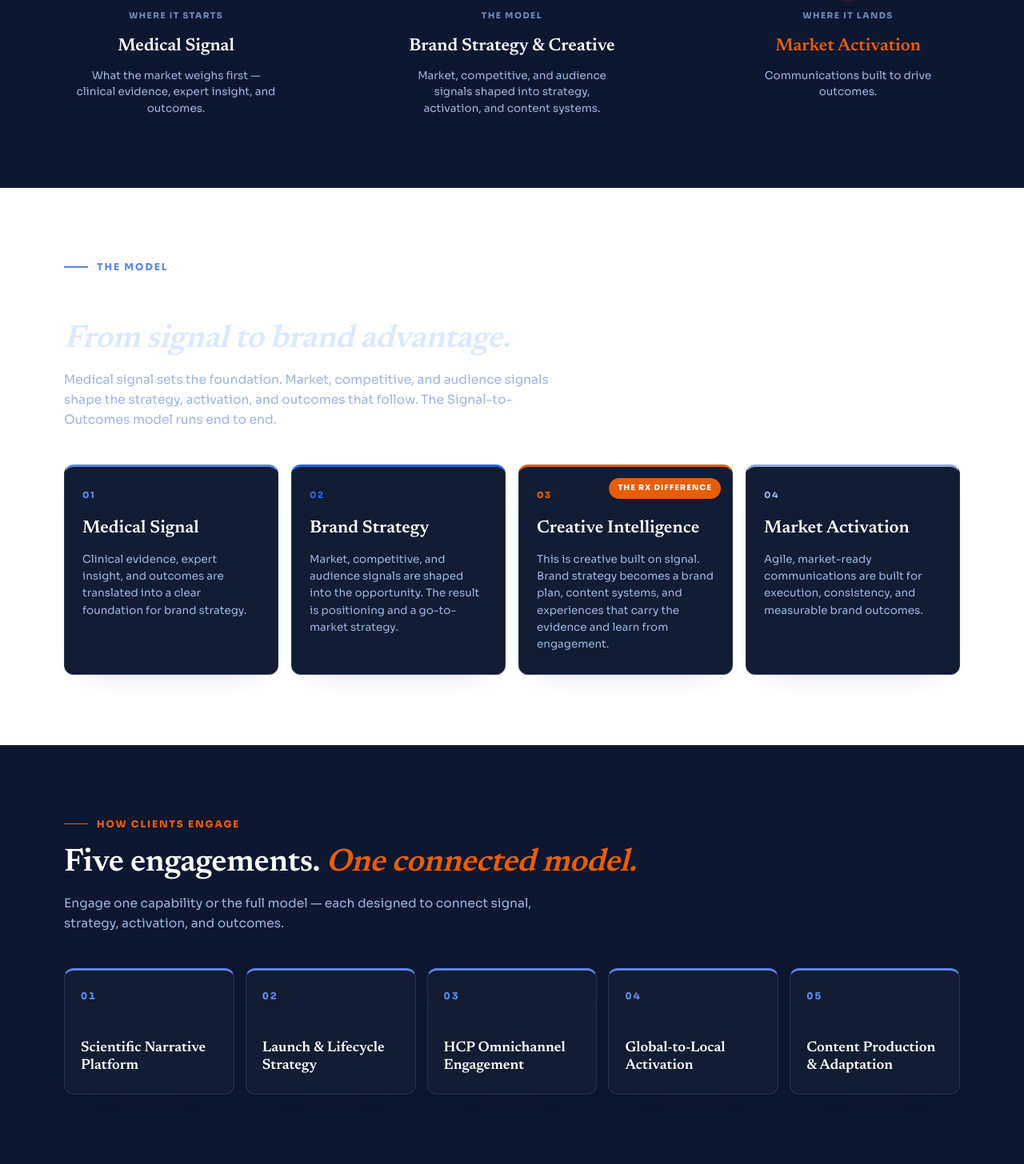
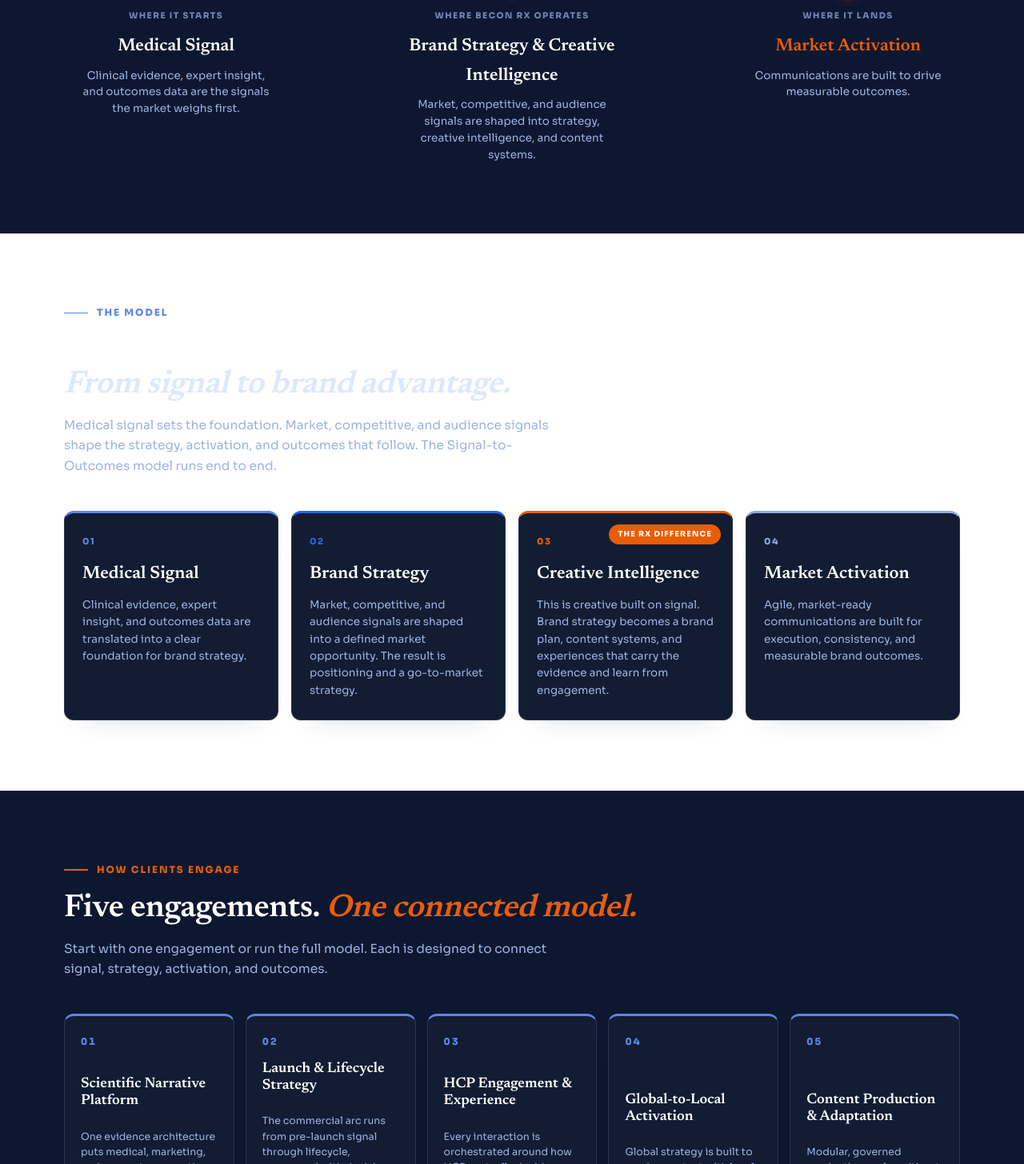
Before and after one commit to SashaBeCon/becongroup-website, a Next.js app: page /rx in a window 1280 px wide. Shown: the part 1054-2510 px from the top of the page at 80% size. Built offline with nearby package versions, Linux system fonts and the light colour scheme.

Commit message:
Rx copy -> FINAL v2.4: hero/rail/model/engage/why/close rewrites, engagement descriptions, contact hotfix; hold Card 4 (AI, pending Eric)

```diff
--- a/app/contact/page.tsx
+++ b/app/contact/page.tsx
@@ -13,18 +13,18 @@
     <main>
       <Section bg="paper" size="lg">
         <SectionHeader
-          eyebrow="Start a conversation"
+          eyebrow="Start the conversation"
           title={
             <>
               Tell us <em>where you are.</em>
             </>
           }
-          subtitle="Smart intent form lands in task #8. Until then, the fastest path is direct email."
+          subtitle="Whether you are pre-launch, in market, or scaling a portfolio, the fastest path is a direct note."
           size="lg"
         />
         <div className="mt-10 flex flex-wrap gap-4">
-          <Button href="mailto:info@becongroup.io" variant="accent" size="lg" withArrow>
-            Email info@becongroup.io
+          <Button href="mailto:info@beconrx.io" variant="accent" size="lg" withArrow>
+            Email info@beconrx.io
           </Button>
           <Button href="/" variant="ghost" size="lg">
             Back to home
--- a/app/globals.css
+++ b/app/globals.css
@@ -423,6 +423,7 @@
   .etile:hover { transform: translateY(-3px); border-color: var(--blue-2); }
   .etile .en { font-family: var(--font-system); font-weight: 800; letter-spacing: 0.16em; font-size: 12px; color: var(--blue); font-variant-numeric: tabular-nums; }
   .etile .et { margin-top: auto; font-family: var(--font-display); font-weight: 600; font-size: 18px; line-height: 1.18; color: var(--ink-strong); }
+  .etile .ed { margin: 10px 0 0; font-size: 12.5px; line-height: 1.55; color: var(--muted); }
 
   /* ─── "Why" dark band (fixed dark regardless of surface) ─── */
   .band-dark {
--- a/app/rx/page.tsx
+++ b/app/rx/page.tsx
@@ -11,7 +11,7 @@
 export const metadata: Metadata = {
   title: "BeConRx — Where medical signal becomes market impact",
   description:
-    "A division of BeConGroup. We turn complex medical, market, and customer insights into brand strategy, creative intelligence, and activation that drive meaningful outcomes.",
+    "A division of BeConGroup. We turn complex medical, market, and audience signals into brand strategy, creative intelligence, and activation. One connected model drives measurable outcomes.",
 };
 
 export default function RxPage() {
@@ -28,7 +28,7 @@
             Becomes <span className="orange">Market Impact</span>
           </>
         }
-        subtitle="We turn complex medical, market, and customer insights into brand strategy, creative intelligence, and activation that drive meaningful outcomes."
+        subtitle="We turn complex medical, market, and audience signals into brand strategy, creative intelligence, and activation. One connected model drives measurable outcomes."
         primaryCta={{ href: "/contact", label: "Start the conversation" }}
         secondaryCta={{ href: "#model", label: "See the model" }}
       />
@@ -38,7 +38,7 @@
         <div className="wrap">
           <div className="eyebrow">
             <i />
-            <b>The Model, in one line</b>
+            <b>The Model · From Signal to Brand Advantage</b>
           </div>
           <h2 className="h2" style={{ maxWidth: "680px", marginBottom: "44px" }}>
             Signal-to-Outcomes delivers targeted brand advantage.
@@ -48,17 +48,17 @@
               {
                 kicker: "Where it starts",
                 title: "Medical Signal",
-                desc: "What the market weighs first — clinical evidence, expert insight, and outcomes.",
+                desc: "Clinical evidence, expert insight, and outcomes data are the signals the market weighs first.",
               },
               {
-                kicker: "The model",
-                title: "Brand Strategy & Creative",
-                desc: "Market, competitive, and audience signals shaped into strategy, activation, and content systems.",
+                kicker: "Where BeCon Rx operates",
+                title: "Brand Strategy & Creative Intelligence",
+                desc: "Market, competitive, and audience signals are shaped into strategy, creative intelligence, and content systems.",
               },
               {
                 kicker: "Where it lands",
                 title: "Market Activation",
-                desc: "Communications built to drive outcomes.",
+                desc: "Communications are built to drive measurable outcomes.",
               },
             ]}
           />
@@ -83,8 +83,8 @@
             end.
           </p>
           <div className="model">
-            <ModelCard number="01" title="Medical Signal" tc="#5B86E8" body="Clinical evidence, expert insight, and outcomes are translated into a clear foundation for brand strategy." />
-            <ModelCard number="02" title="Brand Strategy" tc="#2366E8" body="Market, competitive, and audience signals are shaped into the opportunity. The result is positioning and a go-to-market strategy." />
+            <ModelCard number="01" title="Medical Signal" tc="#5B86E8" body="Clinical evidence, expert insight, and outcomes data are translated into a clear foundation for brand strategy." />
+            <ModelCard number="02" title="Brand Strategy" tc="#2366E8" body="Market, competitive, and audience signals are shaped into a defined market opportunity. The result is positioning and a go-to-market strategy." />
             <ModelCard number="03" title="Creative Intelligence" tc="#E85D06" badge="The Rx Difference" body="This is creative built on signal. Brand strategy becomes a brand plan, content systems, and experiences that carry the evidence and learn from engagement." />
             <ModelCard number="04" title="Market Activation" tc="#8FA9D9" body="Agile, market-ready communications are built for execution, consistency, and measurable brand outcomes." />
           </div>
@@ -102,16 +102,16 @@
             Five engagements. <span className="em">One connected model.</span>
           </h2>
           <p className="body-text" style={{ maxWidth: "640px", marginTop: "16px" }}>
-            Engage one capability or the full model — each designed to connect signal, strategy,
-            activation, and outcomes.
+            Start with one engagement or run the full model. Each is designed to connect signal,
+            strategy, activation, and outcomes.
           </p>
           <EngagementRow
             items={[
-              { number: "01", title: "Scientific Narrative Platform" },
-              { number: "02", title: "Launch & Lifecycle Strategy" },
-              { number: "03", title: "HCP Omnichannel Engagement" },
-              { number: "04", title: "Global-to-Local Activation" },
-              { number: "05", title: "Content Production & Adaptation" },
+              { number: "01", title: "Scientific Narrative Platform", desc: "One evidence architecture puts medical, marketing, and access teams on the same story." },
+              { number: "02", title: "Launch & Lifecycle Strategy", desc: "The commercial arc runs from pre-launch signal through lifecycle, sequenced with decision triggers." },
+              { number: "03", title: "HCP Engagement & Experience", desc: "Every interaction is orchestrated around how HCPs actually decide, across every channel." },
+              { number: "04", title: "Global-to-Local Activation", desc: "Global strategy is built to survive contact with local markets." },
+              { number: "05", title: "Content Production & Adaptation", desc: "Modular, governed production scales without the review bottleneck." },
             ]}
           />
         </div>
@@ -150,7 +150,7 @@
           <h2 className="h2">
             Nimble specialist model.{" "}
             <span style={{ fontStyle: "italic", color: "var(--peach)" }}>
-              Senior integration. Market-ready.
+              Senior-led integration. Market-ready.
             </span>
           </h2>
           <WhyBlock
@@ -160,11 +160,11 @@
               { value: "1", label: "Connected model", hl: true },
             ]}
             reasons={[
-              { title: "Senior partners in the work, brief to delivery", body: "Director-level leadership stays on the work." },
-              { title: "Designed to reduce loss at handoffs", body: "Signal, strategy, creative, production, and activation stay connected." },
+              { title: "Senior partners in the work", body: "Partner-level leadership stays from brief to delivery." },
+              { title: "Designed to reduce loss at handoffs", body: "Signal, strategy, creative intelligence, production, and activation stay connected." },
               { title: "Faster evidence-to-engagement", body: "Evidence and framing are settled before execution begins." },
               { title: "A modern operating model, with group backing", body: "Senior specialists and connected systems run a modern operating discipline, backed by BeCon Group." },
-              { title: "Built around the outcomes that deliver the opportunity", body: "We define the outcomes first: narrative clarity, engagement readiness, and content usability. Then we build to them." },
+              { title: "We define the outcomes first", body: "Then we build to narrative clarity, engagement readiness, and content usability." },
             ]}
           />
         </div>
@@ -201,10 +201,10 @@
         title={
           <>
             Connect your brand, evidence, and <span className="orange">commercial reality</span> to
-            the outcomes that drive results.
+            measurable outcomes through the Signal-to-Outcomes model.
           </>
         }
-        subtitle="Medical Signal → Brand Strategy → Market Activation → Outcomes."
+        subtitle="Medical Signal → Brand Strategy → Creative Intelligence → Market Activation → Outcomes"
         primaryCta={{ href: "/contact", label: "Start the conversation" }}
       />
     </main>
--- a/components/site/engagement-row.tsx
+++ b/components/site/engagement-row.tsx
@@ -1,10 +1,10 @@
 interface EngagementRowProps {
-  items: { number: string; title: string }[];
+  items: { number: string; title: string; desc?: string }[];
 }
 
 /**
- * Engagement tiles — a numbered set of capabilities. Deliberately not links
- * (no trailing arrows): "engage one capability or the full model."
+ * Engagement tiles — a numbered set of engagements. Deliberately not links
+ * (no trailing arrows): "start with one engagement or run the full model."
  */
 export function EngagementRow({ items }: EngagementRowProps) {
   return (
@@ -13,6 +13,7 @@
         <div className="etile" key={it.number}>
           <span className="en">{it.number}</span>
           <h4 className="et">{it.title}</h4>
+          {it.desc ? <p className="ed">{it.desc}</p> : null}
         </div>
       ))}
     </div>
```
